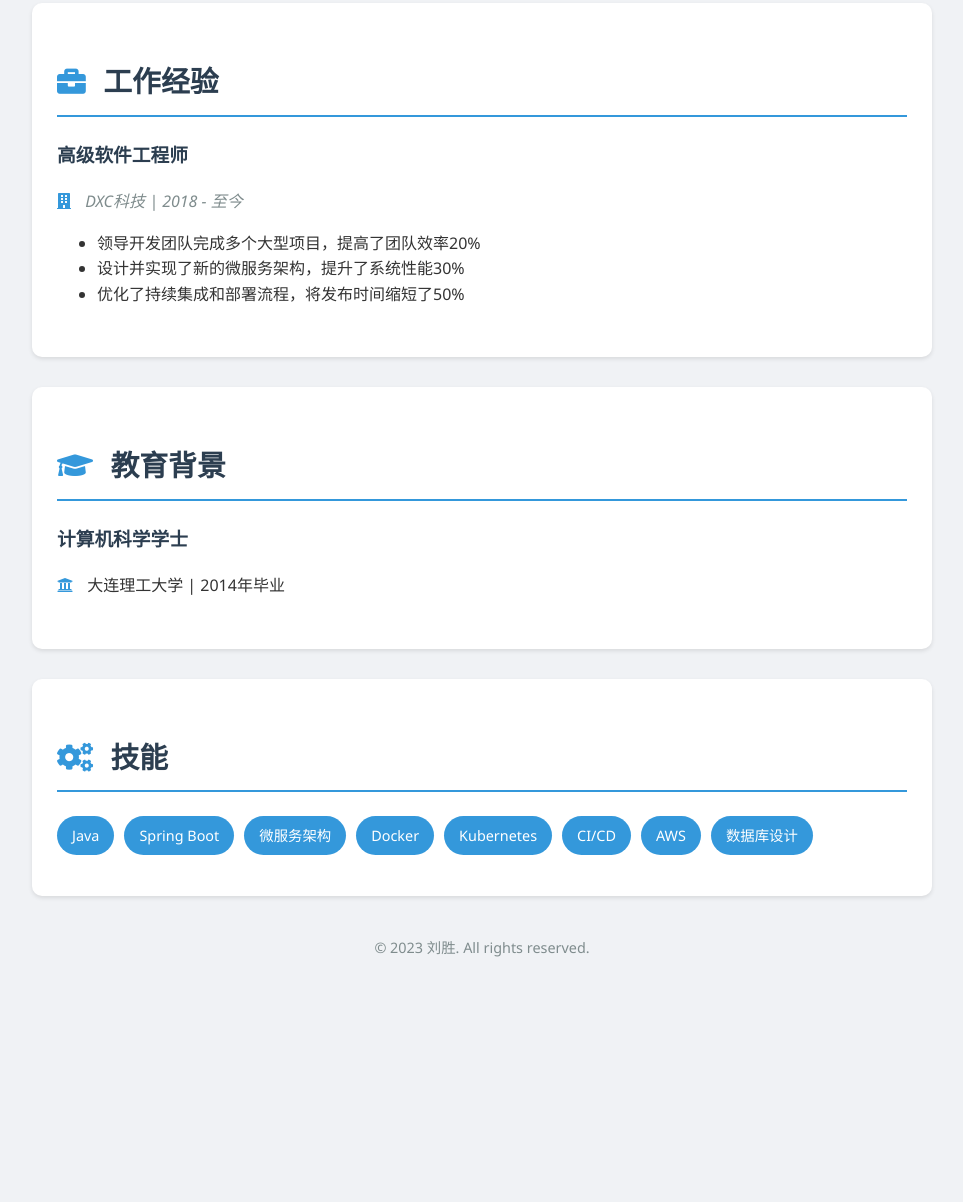
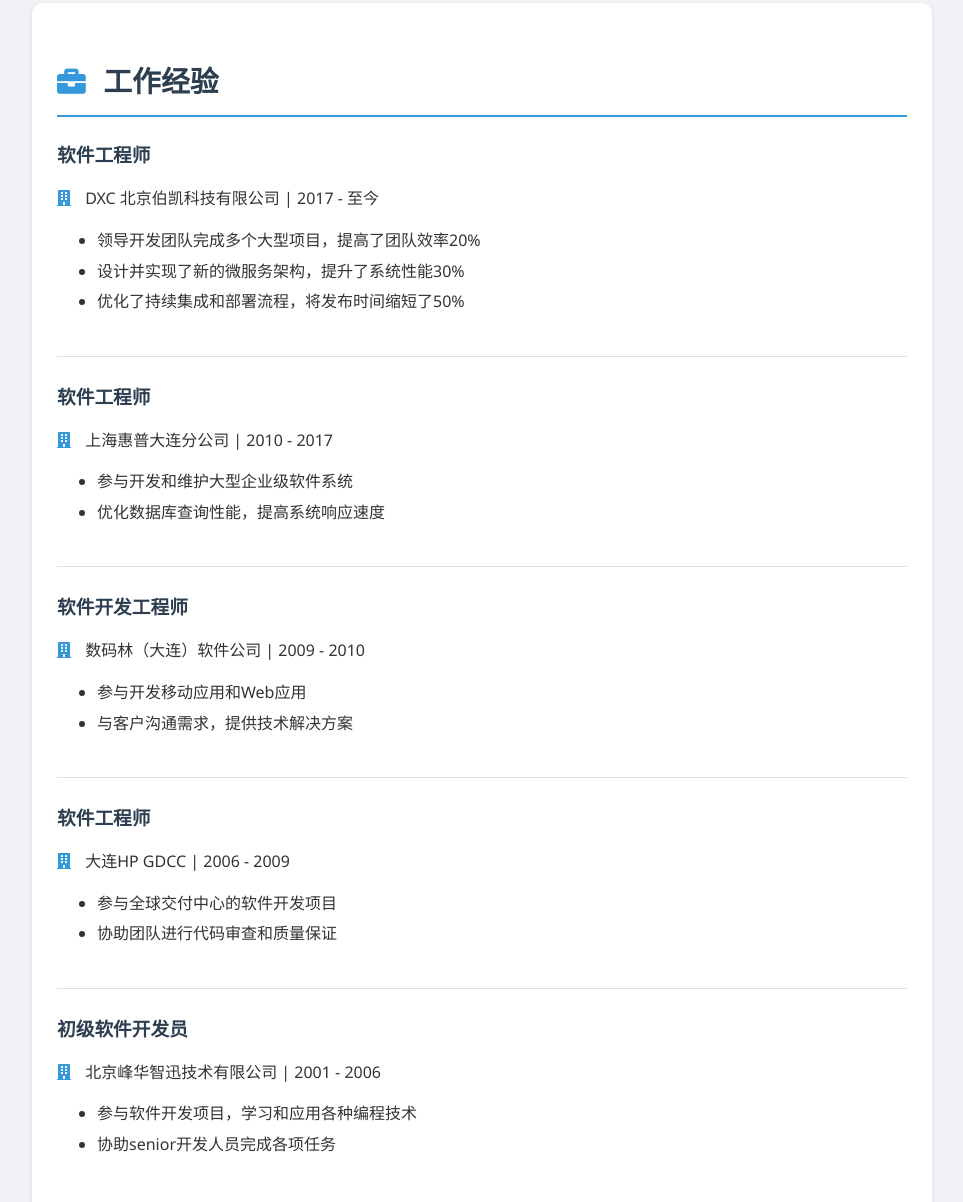
Before and after one commit to sliu666/resume, a plain HTML site: page index.html in a window 1280 px wide. Shown: the part 585-1787 px from the top of the page, without its empty margins (158-1121 px from the left). Before the commit the page ends 1578 px from the top, so only its background shows below. Drawn offline with Linux system fonts and the light colour scheme.

Commit message:
modify  main html

```diff
--- a/index.html
+++ b/index.html
@@ -29,15 +29,46 @@
         <section id="experience">
             <h2><i class="fas fa-briefcase"></i> 工作经验</h2>
             <div class="job">
-                <h3>高级软件工程师</h3>
-                <p class="company"><i class="fas fa-building"></i> DXC科技 | 2018 - 至今</p>
+                <h3>软件工程师</h3>
+                <p class="company"><i class="fas fa-building"></i> DXC 北京伯凯科技有限公司 | 2017 - 至今</p>
                 <ul>
                     <li>领导开发团队完成多个大型项目，提高了团队效率20%</li>
                     <li>设计并实现了新的微服务架构，提升了系统性能30%</li>
                     <li>优化了持续集成和部署流程，将发布时间缩短了50%</li>
                 </ul>
             </div>
-            <!-- 可以添加更多工作经验 -->
+            <div class="job">
+                <h3>软件工程师</h3>
+                <p class="company"><i class="fas fa-building"></i> 上海惠普大连分公司 | 2010 - 2017</p>
+                <ul>
+                    <li>参与开发和维护大型企业级软件系统</li>
+                    <li>优化数据库查询性能，提高系统响应速度</li>
+                </ul>
+            </div>
+            <div class="job">
+                <h3>软件开发工程师</h3>
+                <p class="company"><i class="fas fa-building"></i> 数码林（大连）软件公司 | 2009 - 2010</p>
+                <ul>
+                    <li>参与开发移动应用和Web应用</li>
+                    <li>与客户沟通需求，提供技术解决方案</li>
+                </ul>
+            </div>
+            <div class="job">
+                <h3>软件工程师</h3>
+                <p class="company"><i class="fas fa-building"></i> 大连HP GDCC | 2006 - 2009</p>
+                <ul>
+                    <li>参与全球交付中心的软件开发项目</li>
+                    <li>协助团队进行代码审查和质量保证</li>
+                </ul>
+            </div>
+            <div class="job">
+                <h3>初级软件开发员</h3>
+                <p class="company"><i class="fas fa-building"></i> 北京峰华智迅技术有限公司 | 2001 - 2006</p>
+                <ul>
+                    <li>参与软件开发项目，学习和应用各种编程技术</li>
+                    <li>协助senior开发人员完成各项任务</li>
+                </ul>
+            </div>
         </section>
 
         <section id="education">
--- a/styles.css
+++ b/styles.css
@@ -68,11 +68,35 @@ main section:hover {
 /* 工作经验和教育背景样式 */
 .job, .edu {
     margin-bottom: 25px;
+    padding-bottom: 25px;
+    border-bottom: 1px solid #e0e0e0;
 }
 
-.company {
-    color: #7f8c8d;
-    font-style: italic;
+.job:last-child, .edu:last-child {
+    border-bottom: none;
+}
+
+.job h3, .edu h3 {
+    color: #2c3e50;
+    margin-bottom: 5px;
+}
+
+.job ul, .edu ul {
+    margin-top: 10px;
+}
+
+.job li, .edu li {
+    margin-bottom: 5px;
+}
+
+/* 添加一些动画效果 */
+.job, .edu {
+    transition: all 0.3s ease;
+}
+
+.job:hover, .edu:hover {
+    background-color: #f9f9f9;
+    transform: translateX(5px);
 }
 
 /* 技能列表样式 */
```
